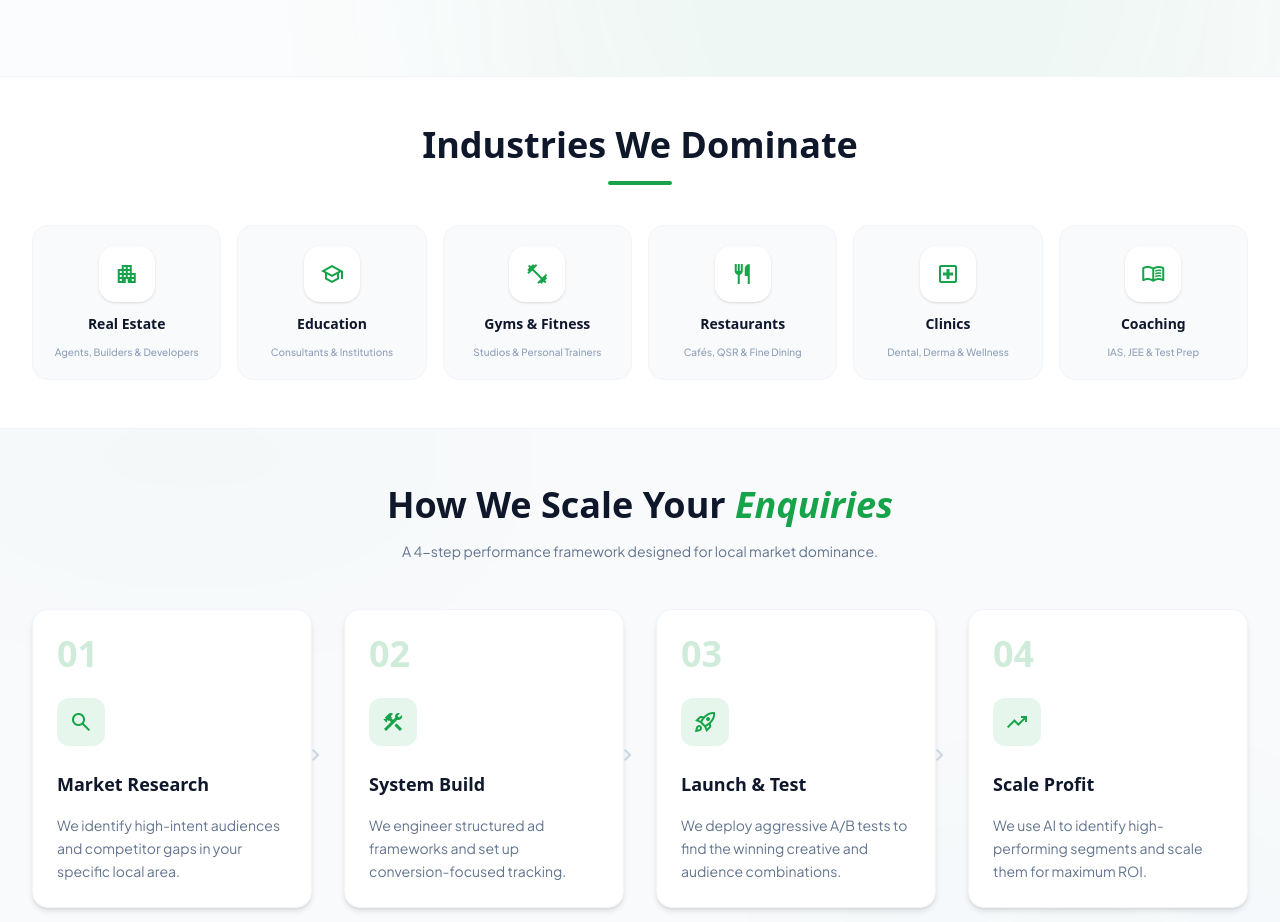
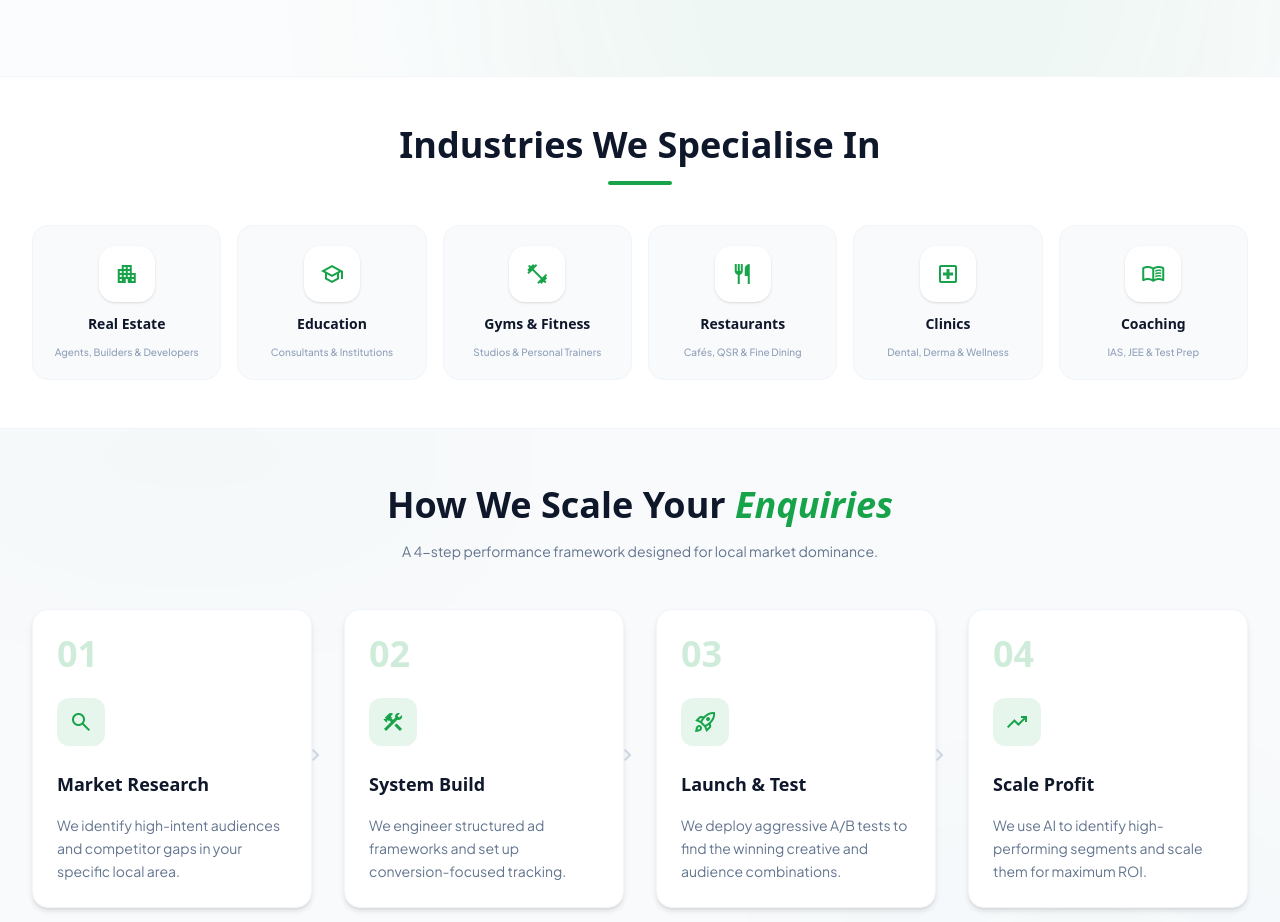
Before and after one commit to varuntejreddy03/flowreach, a React (Vite) app: page / in a window 1280 px wide. Shown: the part 1480-2402 px from the top of the page. Built offline with nearby package versions, Linux system fonts and the light colour scheme; a web font is replaced by a local one.

Commit message:
Update industries heading to We Specialise In

```diff
--- a/src/pages/HomePage.jsx
+++ b/src/pages/HomePage.jsx
@@ -273,7 +273,7 @@ const HomePage = () => {
       <section className="py-10 sm:py-12 bg-white border-t border-slate-100 relative overflow-hidden">
         <div className="max-w-7xl mx-auto px-4 sm:px-6 lg:px-8 relative z-10">
           <div className="text-center mb-6 sm:mb-10">
-            <h2 className="text-2xl sm:text-3xl md:text-4xl font-black text-slate-900 mb-3 sm:mb-4">Industries We Dominate</h2>
+            <h2 className="text-2xl sm:text-3xl md:text-4xl font-black text-slate-900 mb-3 sm:mb-4">Industries We Specialise In</h2>
             <div className="w-16 h-1 bg-primary mx-auto rounded-full"></div>
           </div>
           <div className="grid grid-cols-3 sm:grid-cols-3 lg:grid-cols-6 gap-3 sm:gap-4">
```
